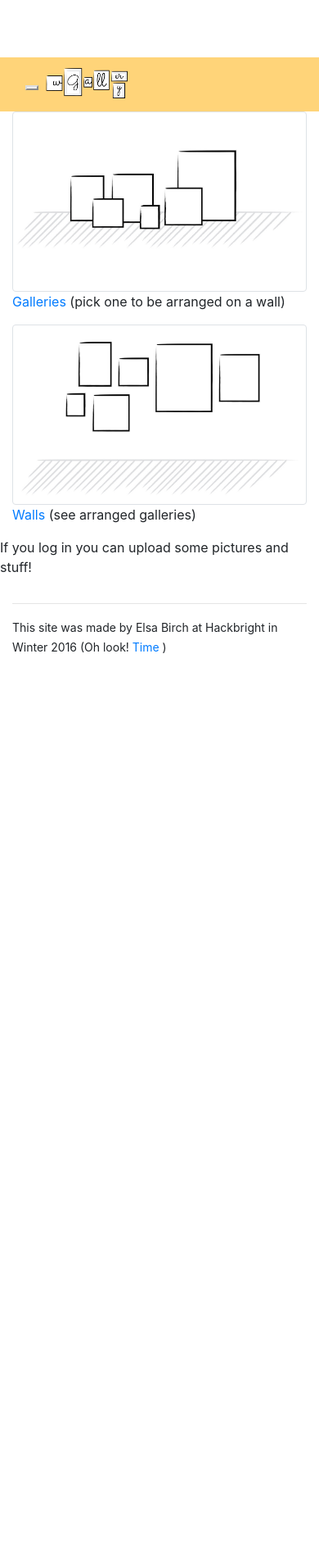
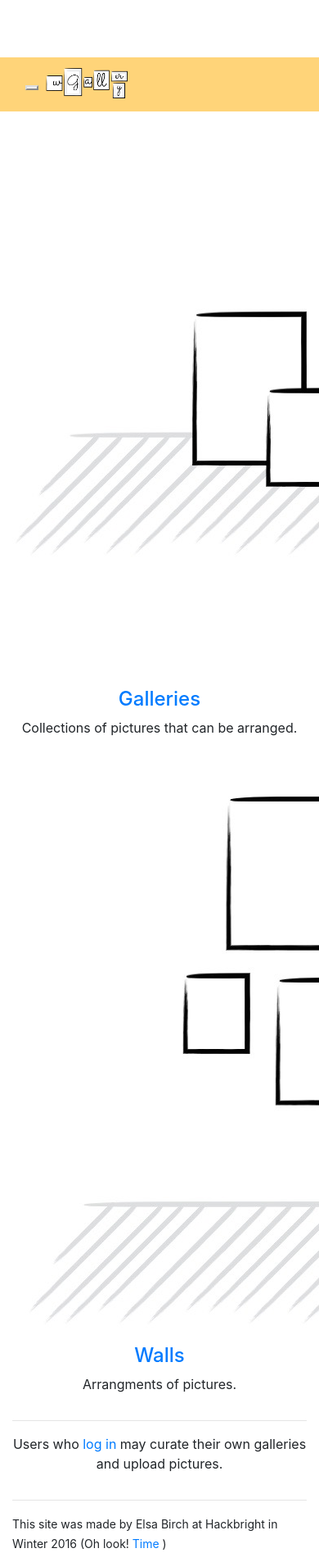
Before and after one commit to elsabirch/gallery-wall, a Flask app: page /navigation in a window 390 px wide; the page is wider, and only the part inside the window is pictured. Shown: that part at 82% size. Before the commit the page ends 797 px from the top of that part, so only its background shows below. Run offline with Flask 2, Linux system fonts and the light colour scheme; some libraries are stand-ins or nearby versions.

Commit message:
Improved bootstrap application to navigation page.  Made images links.

```diff
--- a/templates/navigation.html
+++ b/templates/navigation.html
@@ -4,38 +4,67 @@
 <div class="container">
 
 <div class='row'>
-    <div class='col-sm-6 col-md-4'>
-        <img src="/static/img/gallery_icon.jpg" class="img-thumbnail">
-        <p> <a href="/galleries"> Galleries </a> (pick one to be arranged on a wall) </p>
+    <div class='col-sm-5 col-sm-offset-1 col-md-4 col-md-offset-2 text-center'>
+        <a href="/galleries">
+        <img src="/static/img/gallery_icon.jpg" class="img-responsive">
+        <h4>Galleries</h4>
+        </a>
+        <p>Collections of pictures that can be arranged.</p>
     </div>
-    <div class='col-sm-6 col-md-4'>
-        <img src="/static/img/wall_icon.jpg" class="img-thumbnail">
-        <p> <a href="/walls"> Walls </a> (see arranged galleries) </p>
+    <div class='col-sm-5 col-md-4 text-center'>
+        <a href="/walls">
+        <img src="/static/img/wall_icon.jpg" class="img-responsive">
+        <h4>Walls</h4>
+        </a>
+        <p>Arrangments of pictures. </p>
     </div>
+</div> <!-- row -->
+
+<div class='row'>
 
 {% if 'user_id' in session %}
 
-    <div class='col-sm-6 col-md-4'>
-        <img src="/static/img/curate_icon.jpg" class="img-thumbnail">
-    <p> <a href="/curate"> Curate </a> (pick pictures for wall) </p>
+<!--     <div class='col-sm-5 col-sm-offset-1 col-md-4 col-md-offset-2 text-center'>
+        <a href="/curate">
+        <img src="/static/img/curate_icon.jpg" class="img-responsive">
+        <h4>Curate</h4>
+        </a>
+        <p>Select pictures for a new gallery.</p>
     </div>
+    <div class='col-sm-5 col-md-4 text-center'>
+        <a href="/walls">
+        <img src="/static/img/upload_icon.jpg" class="img-responsive">
+        <h4>Upload</h4>
+        </a>
+        <p>Provide your own pictures for arrangemnet.</p>
+    </div>  -->
+    <div class='col-sm-5 col-sm-offset-1 col-md-4 col-md-offset-2 text-center'>
 
-        <div class='col-sm-6 col-md-4'>
-        <img src="/static/img/upload_icon.jpg" class="img-thumbnail">
-        <p> <a href="/upload"> Upload </a> (your very own pictures can be used) </p>
+        <a href="/walls">
+        <img src="/static/img/upload_icon.jpg" class="img-responsive">
+        <h4>Upload</h4>
+        </a>
+        <p>Provide your own pictures for arrangemnet.</p>
+    </div>
+    <div class='col-sm-5 col-md-4 text-center'>
+
+        <a href="/curate">
+        <img src="/static/img/curate_icon.jpg" class="img-responsive">
+        <h4>Curate</h4>
+        </a>
+        <p>Select pictures for a new gallery.</p>
     </div>
 
 {% else %}
-<p> If you log in you can upload some pictures and stuff! </p>
+    <div class='col-sm-6 col-sm-offset-3 col-md-6 col-md-offset-3 text-center'>
+        <hr>
+        <p>Users who <a href="/login">log in</a> may curate their own galleries and upload pictures.</p>
+    </div>
+
 {% endif %}
 
 </div> <!-- row -->
 
-
-
-
-
-
 </div> <!-- /container -->
 
 {% endblock %}
```
